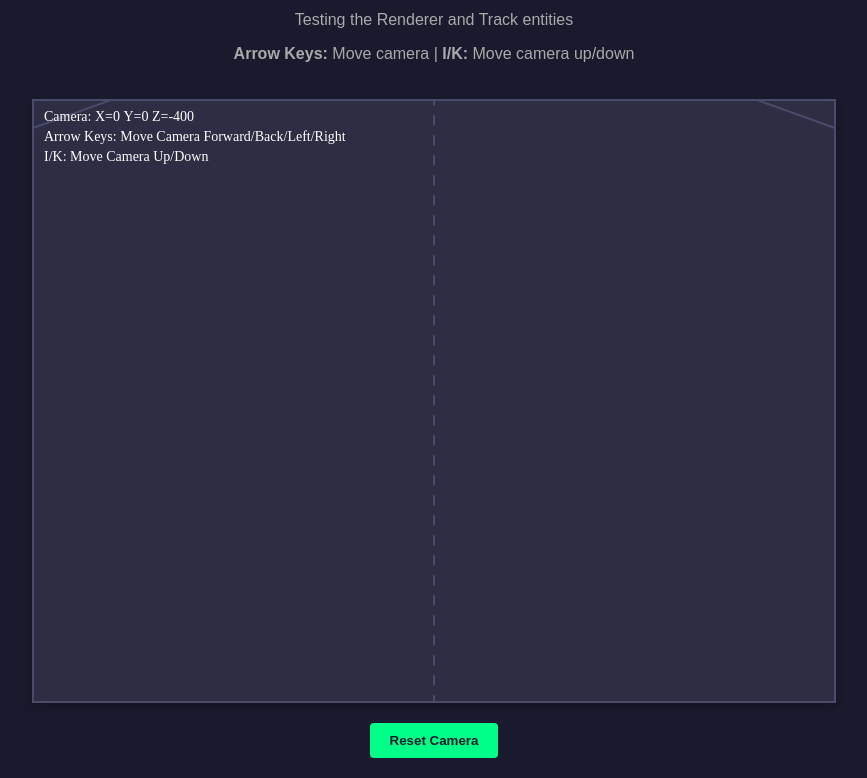
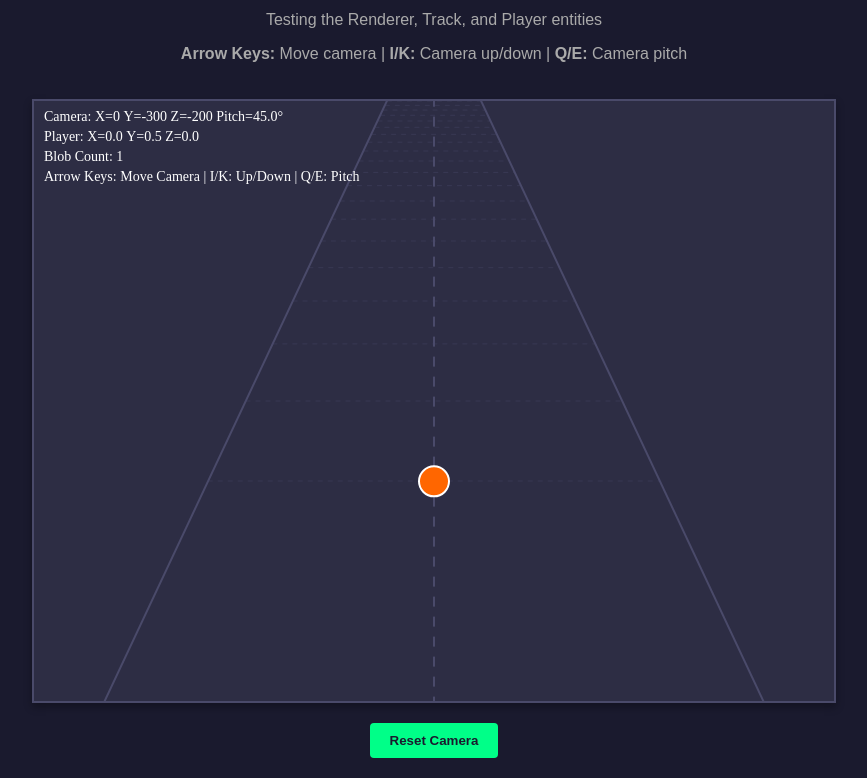
Before and after one commit to CanadaBestSeller/blob-army, a plain HTML site: page js/01C/test-track.html in a window 1280 px wide. Shown: the part 93-871 px from the top of the page, without its empty margins (206-1073 px from the left). Drawn offline with Linux system fonts and the light colour scheme.

Commit message:
Implementation: Camera angle pitch

```diff
--- /dev/null
+++ b/js/01C/entities/Player.js
@@ -0,0 +1,116 @@
+/**
+ * Player.js
+ * Player entity - the blob controlled by the user
+ */
+
+import { Entity3D } from './Entity3D.js';
+import { project } from '../rendering/Projection.js';
+
+export class Player extends Entity3D {
+    /**
+     * Create a new Player
+     * @param {number} x - Initial X position (default: 0, centered)
+     * @param {number} y - Initial Y position (default: 0.5, slightly above ground)
+     * @param {number} z - Initial Z position (default: 0, at camera position)
+     */
+    constructor(x = 0, y = 0.5, z = 0) {
+        super(x, y, z);
+
+        // Game properties
+        this.blobCount = 1; // Starts with 1 blob
+
+        // Visual properties
+        this.radius = 0.3; // Radius in world units
+        this.color = this.generateRandomBrightColor();
+    }
+
+    /**
+     * Generate a random bright color
+     * @returns {string} RGB color string
+     */
+    generateRandomBrightColor() {
+        const colors = [
+            '#00FFFF', // Cyan
+            '#FF00FF', // Magenta
+            '#FFFF00', // Yellow
+            '#00FF00', // Lime
+            '#FF6600', // Orange
+            '#FF0066', // Hot Pink
+            '#66FF00', // Chartreuse
+            '#0066FF', // Blue
+            '#FF0099', // Deep Pink
+            '#00FF99', // Spring Green
+        ];
+        return colors[Math.floor(Math.random() * colors.length)];
+    }
+
+    /**
+     * Update player state (no movement yet in Task 5)
+     * @param {number} deltaTime - Time elapsed since last frame
+     * @param {Object} gameState - Current game state
+     */
+    update(deltaTime, gameState) {
+        // No movement logic yet - Task 6 will add this
+    }
+
+    /**
+     * Draw player as a circle at projected position
+     * @param {CanvasRenderingContext2D} ctx - Canvas rendering context
+     * @param {Camera} camera - Camera object for projection
+     */
+    draw(ctx, camera) {
+        // Project the player's 3D position to 2D screen coordinates
+        const projected = project(this.x, this.y, this.z, camera.getPosition());
+
+        // Don't draw if behind camera
+        if (!projected) return;
+
+        const { x: screenX, y: screenY } = projected;
+
+        // Calculate screen center (same as Track does)
+        const center = {
+            x: ctx.canvas.width / 2,
+            y: ctx.canvas.height / 2
+        };
+
+        const finalX = center.x + screenX;
+        const finalY = center.y - screenY;
+
+        // Draw the player blob as a circle, centered like the track
+        ctx.fillStyle = this.color;
+        ctx.beginPath();
+        ctx.arc(
+            finalX,
+            finalY,
+            this.radius * 50,
+            0,
+            Math.PI * 2
+        );
+        ctx.fill();
+
+        // Optional: Add a subtle outline for better visibility
+        ctx.strokeStyle = '#FFFFFF';
+        ctx.lineWidth = 2;
+        ctx.stroke();
+    }
+
+    /**
+     * Get current blob count
+     * @returns {number} Number of blobs
+     */
+    getBlobCount() {
+        return this.blobCount;
+    }
+
+    /**
+     * Add blobs to the player
+     * @param {number} count - Number of blobs to add (can be negative)
+     */
+    addBlobs(count) {
+        this.blobCount += count;
+        // Prevent blob count from going below 0
+        if (this.blobCount < 0) {
+            this.blobCount = 0;
+        }
+    }
+}
--- a/js/01C/rendering/Camera.js
+++ b/js/01C/rendering/Camera.js
@@ -64,14 +64,23 @@ export class Camera {
 
     /**
      * Get camera position as an object
-     * @returns {Object} Camera position {x, y, z}
+     * @returns {Object} Camera position {x, y, z, angle}
      */
     getPosition() {
         return {
             x: this.x,
             y: this.y,
-            z: this.z
+            z: this.z,
+            angle: this.angle
         };
+    }
+
+    /**
+     * Set camera angle
+     * @param {number} angle - Camera pitch angle in degrees
+     */
+    setAngle(angle) {
+        this.angle = Math.max(1, Math.min(89, angle)); // Clamp between 1 and 89 degrees
     }
 
     /**
--- a/js/01C/rendering/Projection.js
+++ b/js/01C/rendering/Projection.js
@@ -8,22 +8,23 @@ import { GameParameters } from '../game/GameParameters.js';
 
 /**
  * Projects a 3D world coordinate to 2D screen space using perspective projection
- * Camera looks down the track at ~45 degree angle
+ * Camera looks down the track at configurable angle
  *
  * @param {number} x - World X coordinate (horizontal, left-right)
  * @param {number} y - World Y coordinate (vertical, up-down)
  * @param {number} z - World Z coordinate (depth, forward-back along track)
- * @param {Object} camera - Camera object with position {x, y, z}
+ * @param {Object} camera - Camera object with position {x, y, z} and optional angle
  * @returns {Object} Object with {x, y, depth, scale} screen coordinates
  */
-export function project(x, y, z, camera = { x: 0, y: 0, z: 0 }) {
+export function project(x, y, z, camera = { x: 0, y: 0, z: 0, angle: 45 }) {
     // Convert to camera-relative coordinates
     const relX = x - camera.x;
     const relY = y - camera.y;
     const relZ = z - camera.z;
 
-    // Camera angle (45 degrees looking down)
-    const cameraAngle = Math.PI / 4; // 45 degrees
+    // Camera angle (default 45 degrees looking down, can be overridden)
+    const angleDegrees = camera.angle !== undefined ? camera.angle : 45;
+    const cameraAngle = (angleDegrees * Math.PI) / 180; // Convert to radians
     const cosAngle = Math.cos(cameraAngle);
     const sinAngle = Math.sin(cameraAngle);
 
--- a/js/01C/test-track.html
+++ b/js/01C/test-track.html
@@ -54,10 +54,10 @@
     </style>
 </head>
 <body>
-    <h1>Track Renderer Test - Task 4</h1>
+    <h1>Track & Player Test - Task 5</h1>
     <div class="info">
-        <p>Testing the Renderer and Track entities</p>
-        <p><strong>Arrow Keys:</strong> Move camera | <strong>I/K:</strong> Move camera up/down</p>
+        <p>Testing the Renderer, Track, and Player entities</p>
+        <p><strong>Arrow Keys:</strong> Move camera | <strong>I/K:</strong> Camera up/down | <strong>Q/E:</strong> Camera pitch</p>
     </div>
 
     <canvas id="testCanvas" width="800" height="600"></canvas>
@@ -70,12 +70,13 @@
         import { Camera } from './rendering/Camera.js';
         import { Renderer } from './rendering/Renderer.js';
         import { Track } from './entities/Track.js';
+        import { Player } from './entities/Player.js';
 
         const canvas = document.getElementById('testCanvas');
         const ctx = canvas.getContext('2d');
 
-        // Create camera
-        const camera = new Camera(0, 0, -400);
+        // Create camera behind the player
+        const camera = new Camera(0, -300, -200);
 
         // Create renderer
         const renderer = new Renderer(ctx, camera);
@@ -84,8 +85,13 @@
         const track = new Track();
         renderer.addEntity(track);
 
+        // Create and add player at origin
+        const player = new Player(0, 0.5, 0);
+        renderer.addEntity(player);
+
         // Camera controls
         const cameraSpeed = 150;
+        const cameraPitchSpeed = 0.5; // degrees per frame
         const keys = {};
 
         window.addEventListener('keydown', (e) => keys[e.key.toLowerCase()] = true);
@@ -101,6 +107,16 @@
             if (keys['arrowright']) camera.x += cameraSpeed * dt;
             if (keys['i']) camera.y += cameraSpeed * dt;
             if (keys['k']) camera.y -= cameraSpeed * dt;
+
+            // Adjust camera pitch with Q/E
+            if (keys['q']) {
+                camera.setAngle(camera.angle + cameraPitchSpeed);
+                console.log('Pitch increased to:', camera.angle);
+            }
+            if (keys['e']) {
+                camera.setAngle(camera.angle - cameraPitchSpeed);
+                console.log('Pitch decreased to:', camera.angle);
+            }
         }
 
         function render() {
@@ -120,19 +136,24 @@
             // Draw camera info
             ctx.fillStyle = '#fff';
             ctx.font = '14px Mulish';
-            ctx.fillText(`Camera: X=${camera.x.toFixed(0)} Y=${camera.y.toFixed(0)} Z=${camera.z.toFixed(0)}`, 10, 20);
-            ctx.fillText('Arrow Keys: Move Camera Forward/Back/Left/Right', 10, 40);
-            ctx.fillText('I/K: Move Camera Up/Down', 10, 60);
+            ctx.fillText(`Camera: X=${camera.x.toFixed(0)} Y=${camera.y.toFixed(0)} Z=${camera.z.toFixed(0)} Pitch=${camera.angle.toFixed(1)}°`, 10, 20);
+            ctx.fillText(`Player: X=${player.x.toFixed(1)} Y=${player.y.toFixed(1)} Z=${player.z.toFixed(1)}`, 10, 40);
+            ctx.fillText(`Blob Count: ${player.getBlobCount()}`, 10, 60);
+            ctx.fillText('Arrow Keys: Move Camera | I/K: Up/Down | Q/E: Pitch', 10, 80);
 
             requestAnimationFrame(render);
         }
 
         document.getElementById('resetView').addEventListener('click', () => {
-            camera.setPosition(0, 0, -400);
+            camera.setPosition(0, -300, -200);
+            camera.setAngle(45);
         });
 
-        console.log('Track test started');
+        console.log('Track & Player test started');
         console.log('Track entity:', track);
+        console.log('Player entity:', player);
+        console.log('Player color:', player.color);
+        console.log('Player blob count:', player.getBlobCount());
         render();
     </script>
 </body>
```
